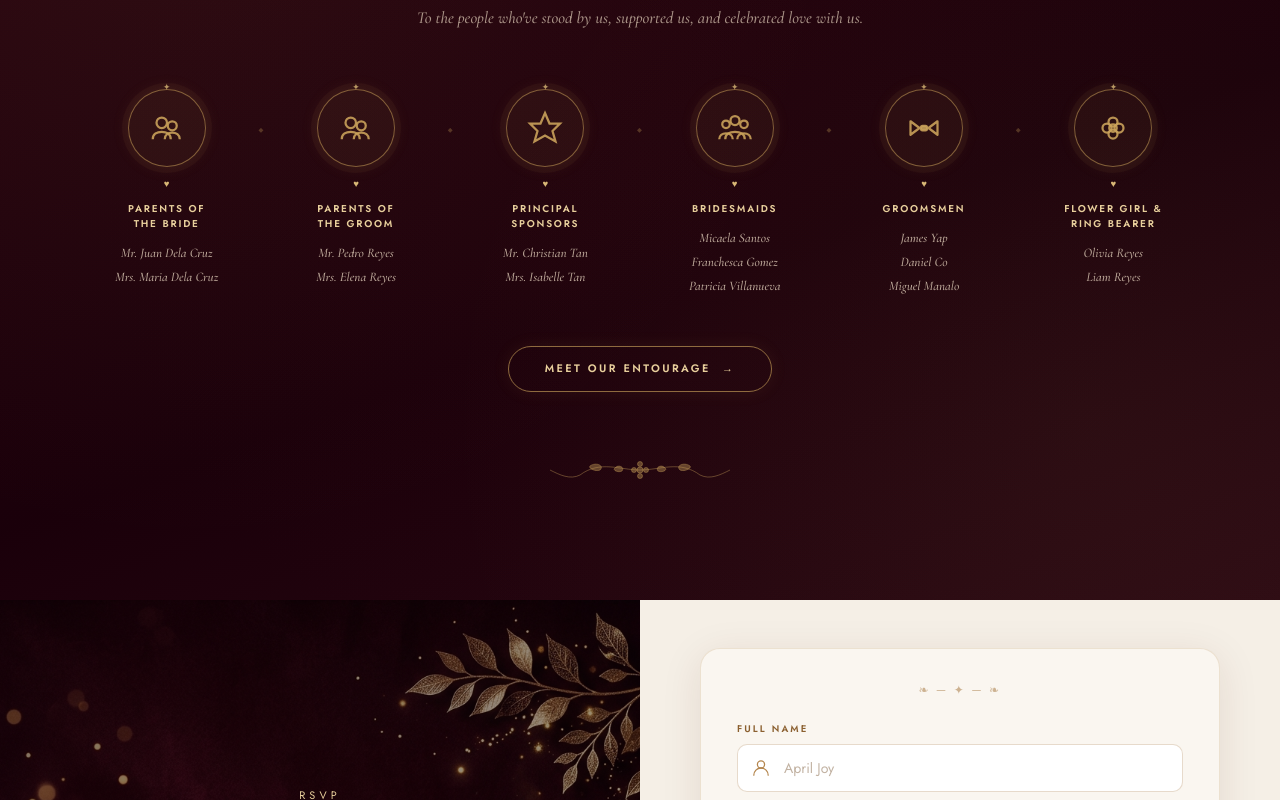
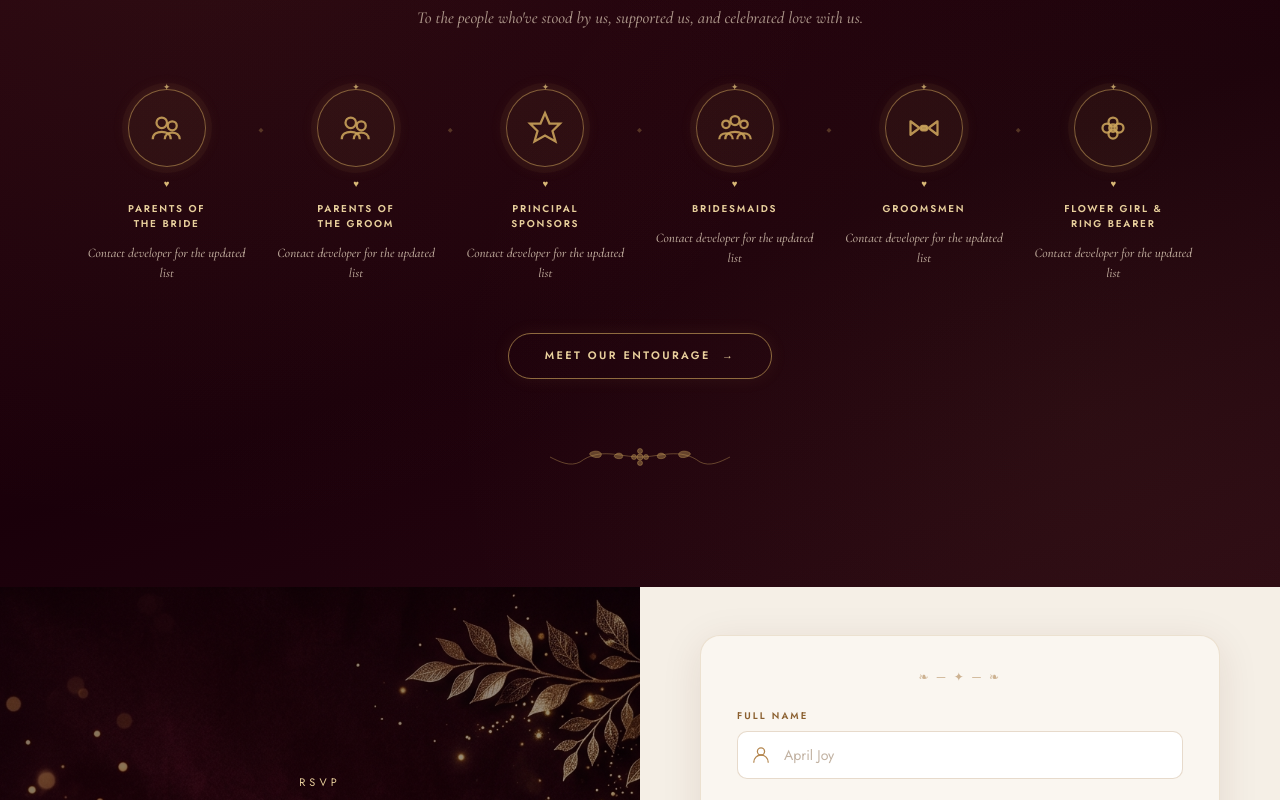
Before and after one commit to april1433/wedding, a website built with Vite: page index.html in a window 1280 px wide. Shown: the part 5129-5929 px from the top of the page. Built offline with nearby package versions, Linux system fonts and the light colour scheme; some packages are replaced by stand-ins of ours; no server answers; the database is empty.

Commit message:
fix: replace placeholder entourage names with contact developer message

```diff
--- a/index.html
+++ b/index.html
@@ -540,8 +540,7 @@
           <div class="ent-heart">♥</div>
           <h3 class="ent-title">Parents of<br>the Bride</h3>
           <div class="ent-names">
-            <p>Mr. Juan Dela Cruz</p>
-            <p>Mrs. Maria Dela Cruz</p>
+            <p>Contact developer for the updated list</p>
           </div>
         </div>
 
@@ -558,8 +557,7 @@
           <div class="ent-heart">♥</div>
           <h3 class="ent-title">Parents of<br>the Groom</h3>
           <div class="ent-names">
-            <p>Mr. Pedro Reyes</p>
-            <p>Mrs. Elena Reyes</p>
+            <p>Contact developer for the updated list</p>
           </div>
         </div>
 
@@ -573,8 +571,7 @@
           <div class="ent-heart">♥</div>
           <h3 class="ent-title">Principal<br>Sponsors</h3>
           <div class="ent-names">
-            <p>Mr. Christian Tan</p>
-            <p>Mrs. Isabelle Tan</p>
+            <p>Contact developer for the updated list</p>
           </div>
         </div>
 
@@ -593,9 +590,7 @@
           <div class="ent-heart">♥</div>
           <h3 class="ent-title">Bridesmaids</h3>
           <div class="ent-names">
-            <p>Micaela Santos</p>
-            <p>Franchesca Gomez</p>
-            <p>Patricia Villanueva</p>
+            <p>Contact developer for the updated list</p>
           </div>
         </div>
 
@@ -611,9 +606,7 @@
           <div class="ent-heart">♥</div>
           <h3 class="ent-title">Groomsmen</h3>
           <div class="ent-names">
-            <p>James Yap</p>
-            <p>Daniel Co</p>
-            <p>Miguel Manalo</p>
+            <p>Contact developer for the updated list</p>
           </div>
         </div>
 
@@ -631,8 +624,7 @@
           <div class="ent-heart">♥</div>
           <h3 class="ent-title">Flower Girl &<br>Ring Bearer</h3>
           <div class="ent-names">
-            <p>Olivia Reyes</p>
-            <p>Liam Reyes</p>
+            <p>Contact developer for the updated list</p>
           </div>
         </div>
       </div>
```
